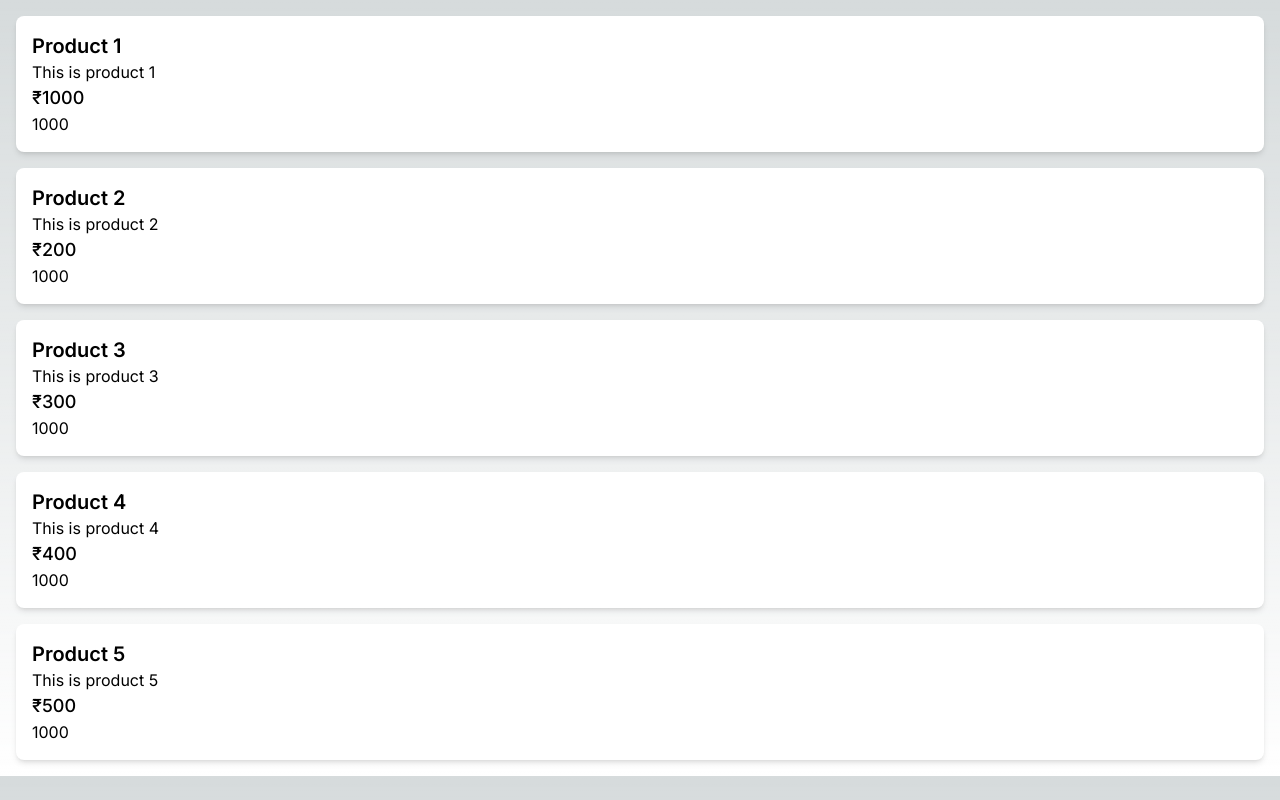
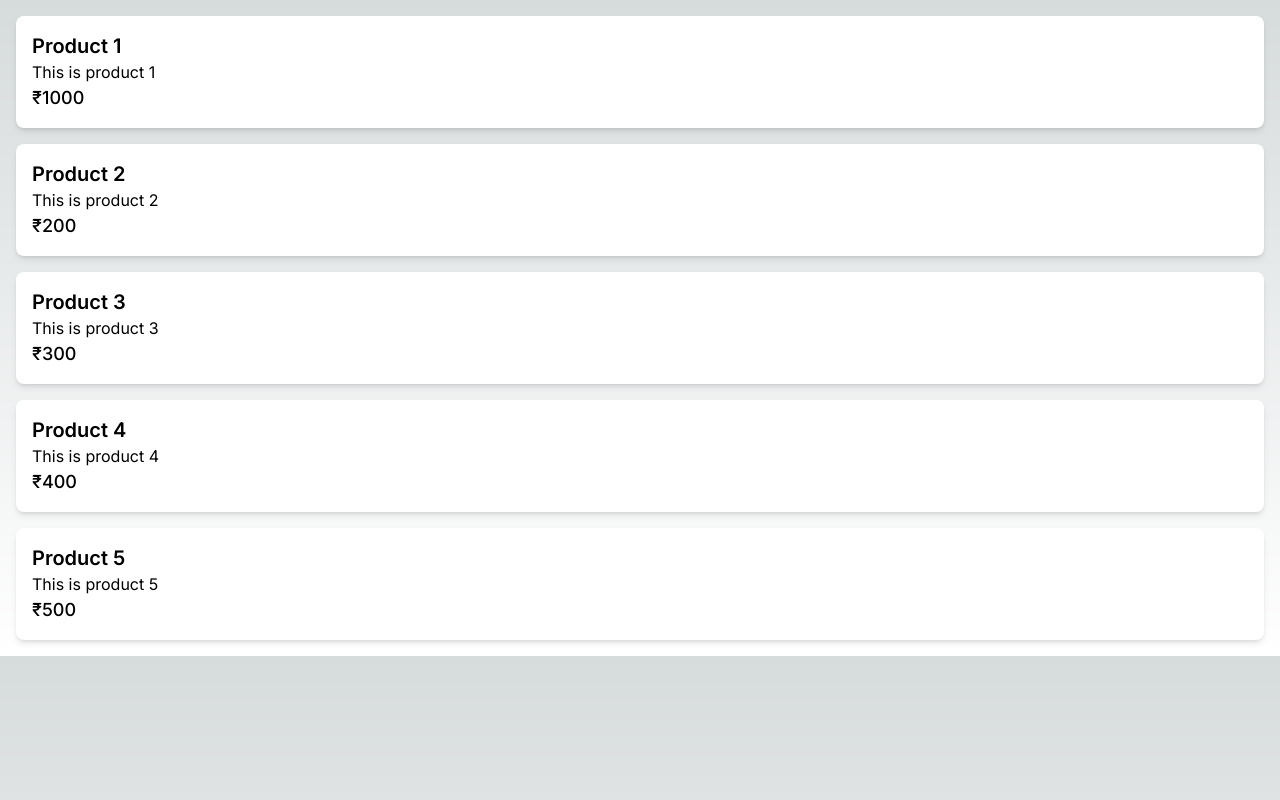
Before and after one commit to SamsulAlomLaskar/nextjs_data_fetching, a Next.js app: page /products in a window 1280 px wide. Built offline with nearby package versions, Linux system fonts and the light colour scheme; no server answers; data requests are answered from the project's data file.

Commit message:
revalidate

```diff
--- a/src/app/products/layout.tsx
+++ b/src/app/products/layout.tsx
@@ -1,6 +1,9 @@
 const Layout = async ({ children }: { children: React.ReactNode }) => {
   const response = await fetch("http://localhost:3001/products", {
     // cache: "no-store",
+    next: {
+      revalidate: 20,
+    },
   });
   const products = await response.json();
   console.log("products layout", products);
--- a/src/app/products/page.tsx
+++ b/src/app/products/page.tsx
@@ -1,5 +1,5 @@
 import { cookies } from "next/headers";
-
+export const revalidate = 20;
 // export const fetchCache = "default-cache";
 type Product = {
   id: number;
@@ -13,6 +13,9 @@ const ProductsPage = async () => {
 
   const response = await fetch("http://localhost:3001/products", {
     // cache: "no-store",
+    next: {
+      revalidate: 10,
+    },
   });
   const products = await response.json();
 
@@ -21,10 +24,10 @@ const ProductsPage = async () => {
   console.log("myCookie", theme);
 
   // next cookies won't cache any fetch requests after a dynamic(cookies/headers/searchParams) function has been invoked
-  const detailsResponse = await fetch("http://localhost:3001/products/1", {
-    cache: "no-store",
+  /*   const detailsResponse = await fetch("http://localhost:3001/products/1", {
+    // cache: "no-store",
   });
-  const details = await detailsResponse.json();
+  const details = await detailsResponse.json(); */
 
   return (
     <ul className="space-y-4 p-4">
@@ -36,7 +39,7 @@ const ProductsPage = async () => {
           <h2 className="text-xl font-semibold">{product.title}</h2>
           <p>{product.description}</p>
           <p className="text-lg font-medium">₹{product.price}</p>
-          <p>{details.price}</p>
+          {/* <p>{details.price}</p> */}
         </li>
       ))}
     </ul>
```
